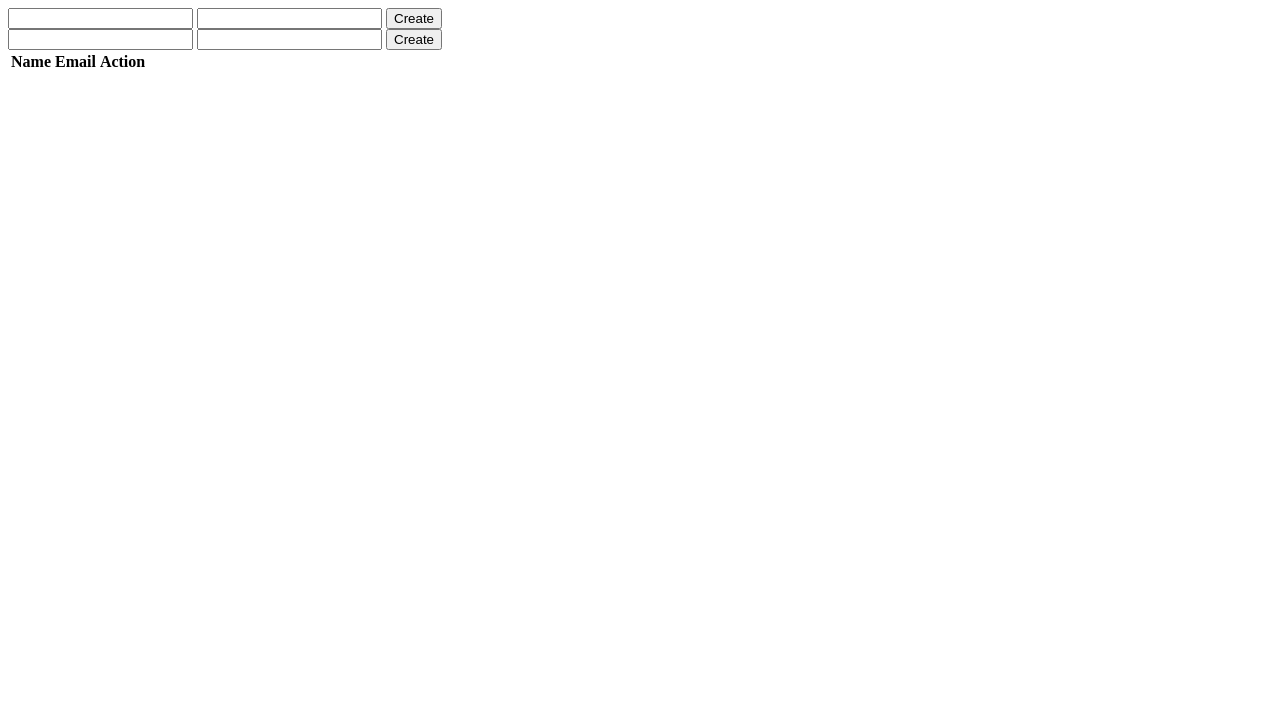
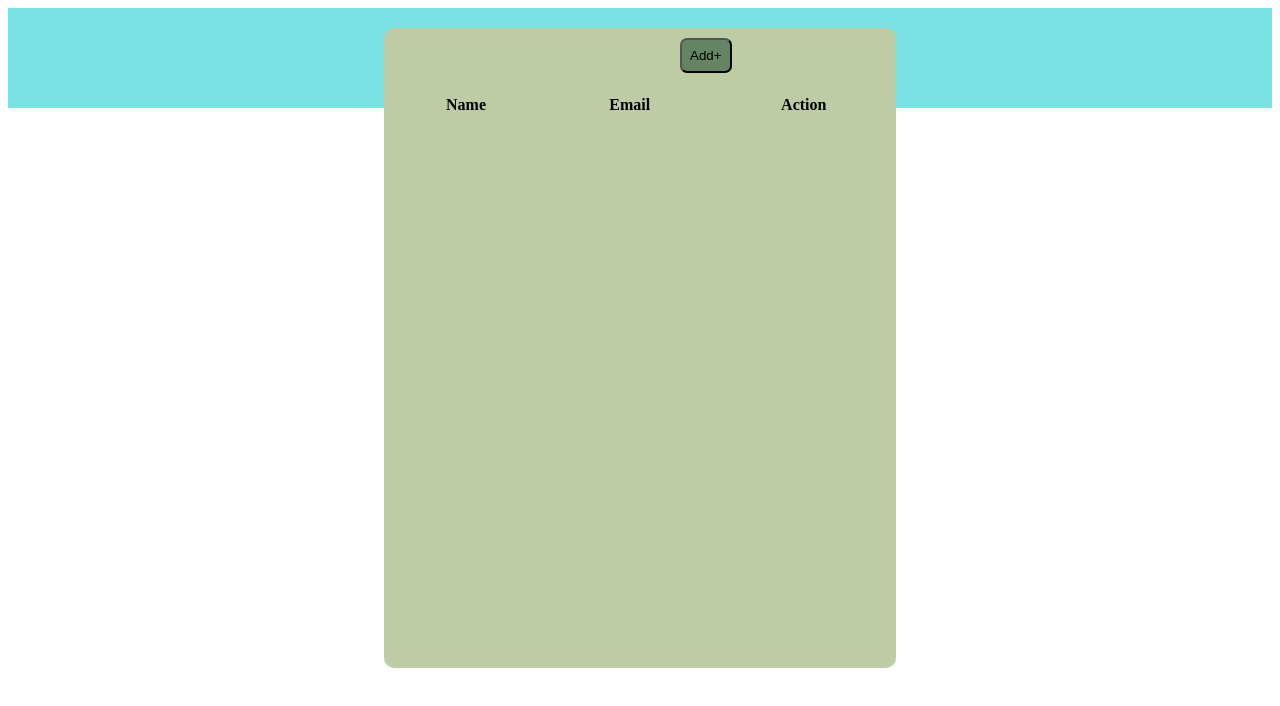
Before and after one commit to rkavi001/CRUD_application, a plain HTML site: page crud.html in a window 1280 px wide. Drawn offline with Linux system fonts and the light colour scheme.

Commit message:
modified css and html files

```diff
--- a/crud.css
+++ b/crud.css
@@ -2,5 +2,61 @@
     display: flex;
     height: 100px;
     justify-content: center;
-    background-color: azure;
+    background-color: rgb(122, 226, 226);
 }
+.form_container{
+    margin-top: 20px;
+    width: 40vw;
+    border-radius: 10px;
+    height: 80vh;
+    background-color: rgb(190, 204, 166);
+    display: flex;
+    flex-direction: column;
+    align-items: center;
+
+}
+form input{
+    padding: 10px;
+    border-radius: 8px;
+    border: 1px solid black;
+
+}
+form button{
+    padding: 10px;
+    background-color: rgb(140, 220, 140);
+    color: rgb(25, 2, 2);
+    border-radius: 7px;
+    cursor: pointer;
+}
+.add_div{
+    width: 10px;
+    padding: 10px 0px 0px 90px;
+}
+.add_div button{
+    padding: 8px;
+    background-color: rgb(99, 133, 99);
+    color: rgb(2, 1, 0);
+    border-radius: 7px;
+}
+.add_div_button{
+    padding: 2px;
+    align-items: center;
+}
+.add_div button:hover{
+    background-color: rgb(117, 202, 117);
+    cursor: pointer;
+}
+table{
+    width: 100%;
+    margin-top: 20px;
+    text-align: center;
+}
+.create_form{
+    padding: 10px;
+}
+.update_form{
+    padding: 10px;
+}
+.update_form, .create_form{
+    display: none;
+}
--- a/crud.html
+++ b/crud.html
@@ -4,6 +4,7 @@
     <meta charset="UTF-8">
     <meta name="viewport" content="width=device-width, initial-scale=1.0">
     <title>CRUD_operation</title>
+    <link rel="stylesheet" href="crud.css">
 </head>
 <body>
     <div class="container">
@@ -18,8 +19,11 @@
                 <input type="text" class="uname"/>
                 <input type="email" class="uemail"/>
 
-                <button>Create</button>
+                <button>Update</button>
             </form>
+            <div class="add_div">
+                <button class="add_div_button">Add+</button>
+            </div>
             <table>
                 <thead>
                     <th>Name</th>
```
